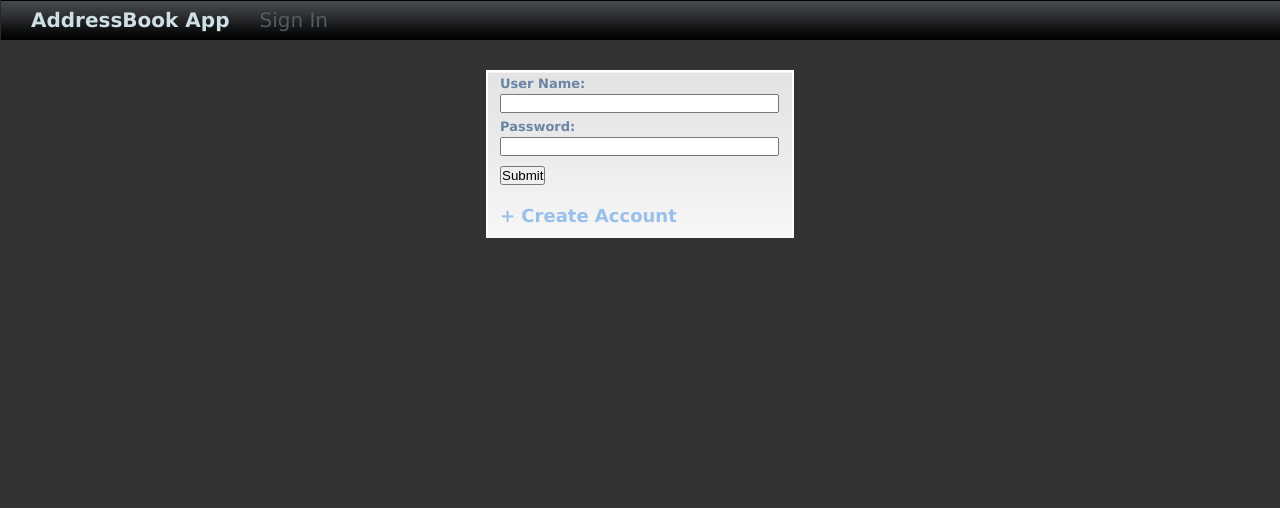
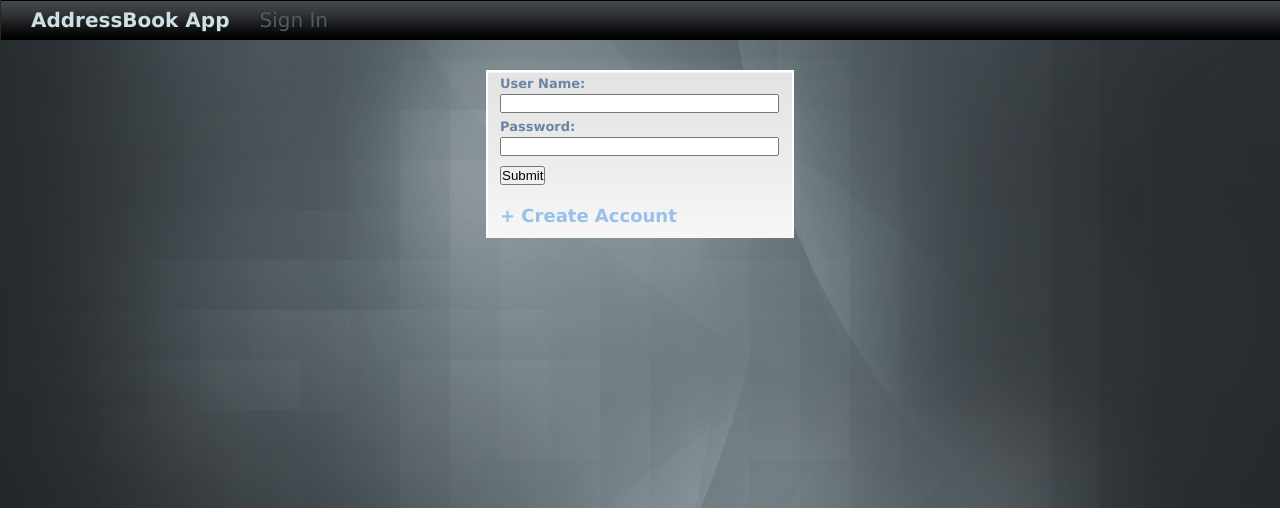
Before and after one commit to jessicatsuji/addressbook, a PHP site: page / in a window 1280 px wide. Shown: the top 508 px of the page. Run offline with PHP 8.4, Linux system fonts and the light colour scheme.

Commit message:
Added Background

```diff
--- a/css/master.css
+++ b/css/master.css
@@ -10,7 +10,7 @@
 }
 
 body{
-	background: #333;
+	background: url(../images/bg.jpg) top center no-repeat;
 	font-family: Verdana, Helvetica, Arial;
 	font-size: 12px;
 }
```
Also changed, not shown: images/bg.jpg (added).
